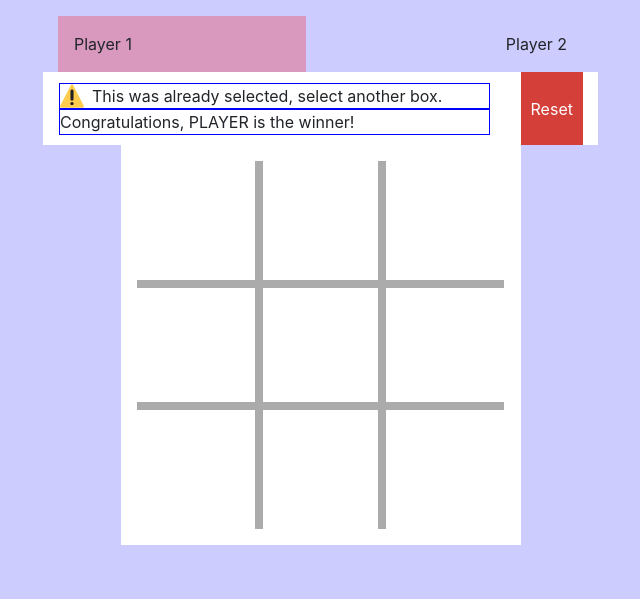
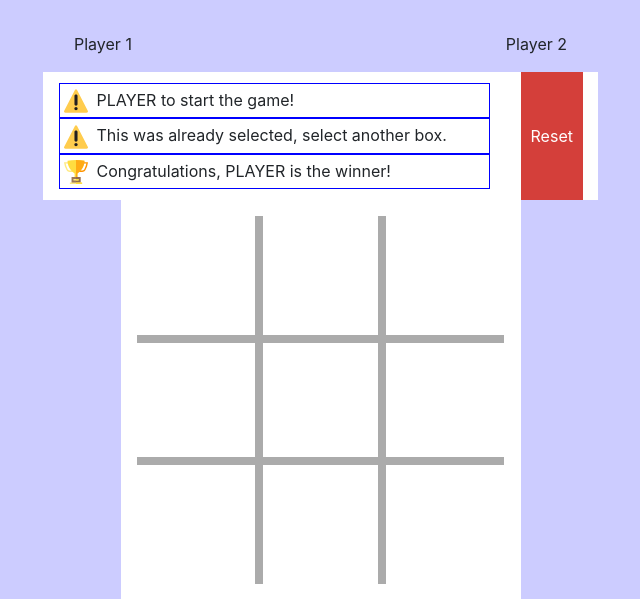
Before and after one commit to darrenbarklie/plan-tictactoe, a CodeIgniter app: page /plan-tictactoe/play in a window 1280 px wide. Shown: the part 56-655 px from the top of the page, without its empty margins (42-682 px from the left). Run offline with CodeIgniter, Linux system fonts and the light colour scheme.

Commit message:
Messaging styles & random start

```diff
--- a/application/views/pages/play.php
+++ b/application/views/pages/play.php
@@ -20,8 +20,21 @@
       <!-- Section : Messages -->
       <section class="messages row">
         <div class="message col-10">
-          <span class="msg-warning msg">This was already selected, select another box.</span>
-          <span class="msg-congrats msg">Congratulations, PLAYER is the winner!</span>
+
+          <span class="msg msg-start">
+            <img src="assets/svg/icon-warning.svg" class="icon" alt="Start icon" />
+            <span>PLAYER to start the game!</span>
+          </span>
+
+          <span class="msg msg-warning">
+            <img src="assets/svg/icon-warning.svg" class="icon" alt="Warning icon" />
+            <span>This was already selected, select another box.</span>
+          </span>
+
+          <span class="msg msg-congrats">
+            <img src="assets/svg/icon-trophy.svg" class="icon" alt="Trophy icon" />
+            <span>Congratulations, PLAYER is the winner!</span>
+          </span>
         </div>
 
         <!-- Control : Reset -->
--- a/assets/css/stylesheet.css
+++ b/assets/css/stylesheet.css
@@ -49,16 +49,14 @@ html, body {
   padding: 0.66rem 1rem;
   min-height: 3rem; }
   .page-play section.messages .message .msg {
+    display: block;
     border: 1px solid blue;
-    display: block; }
-  .page-play section.messages .message .msg-warning::before {
-    content: "";
-    display: inline-block;
-    float: left;
-    width: 1.5rem;
-    height: 1.5rem;
-    margin-right: 0.5rem;
-    background: url("../svg/icon-warning.svg") center center no-repeat; }
+    padding: 0.25rem; }
+    .page-play section.messages .message .msg .icon {
+      display: inline-block;
+      width: 1.5rem;
+      height: 1.5rem;
+      margin-right: 0.25rem; }
 .page-play section.messages .reset-control {
   background-color: white;
   display: flex;
--- a/assets/js/scripts.js
+++ b/assets/js/scripts.js
@@ -39,7 +39,7 @@ $( document ).ready(function() {
 
 
   // GAME LOGIC
-  let player = 1;
+  let player = (Math.random()+1);
   let board = $('#board');
   let square = $('#board .sq span');
   let turn = $('.player-turn');
```
Also changed, not shown: assets/sass/base.scss (+8 -12 lines), assets/svg/icon-trophy.svg (added), 1 other file.
